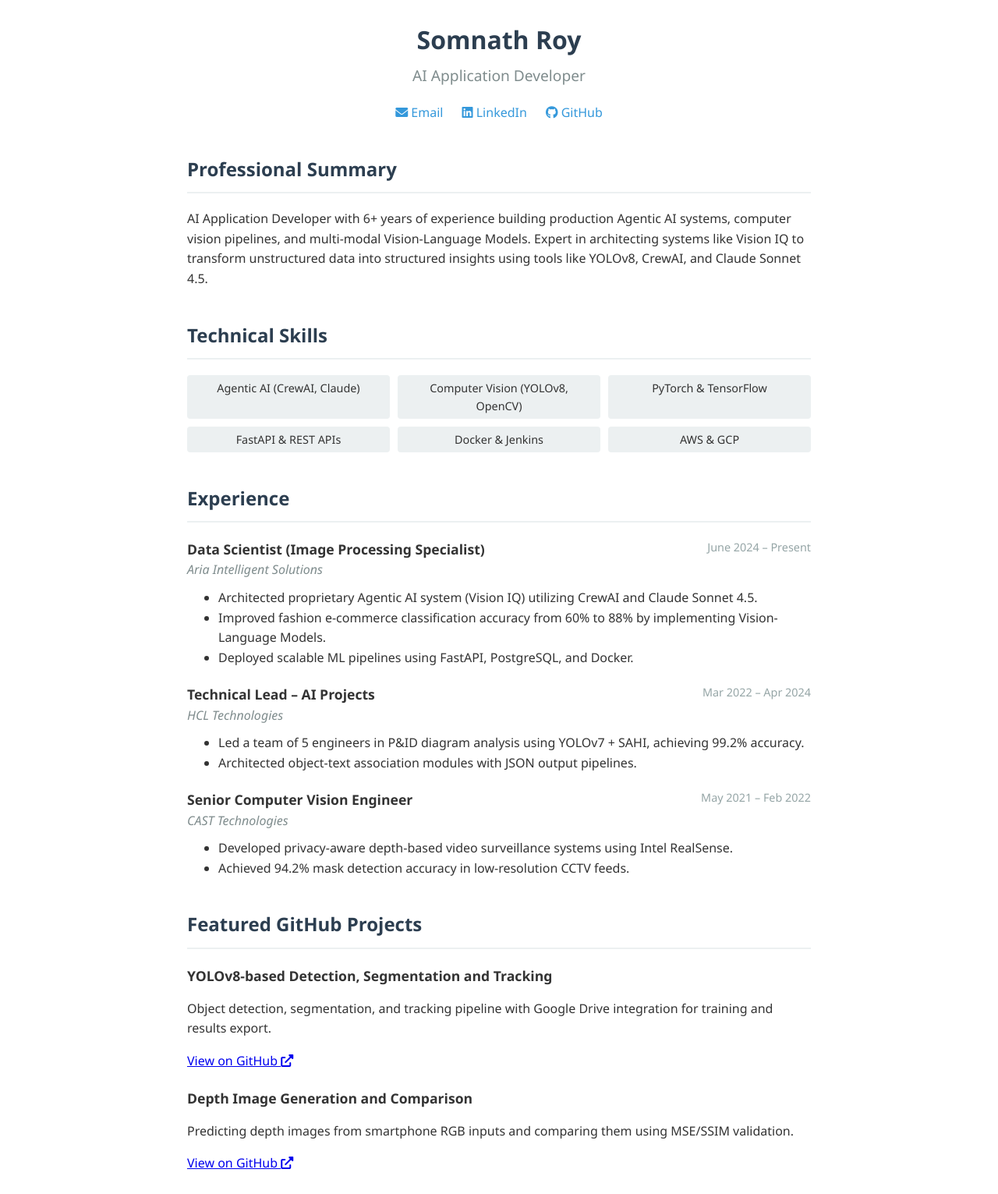
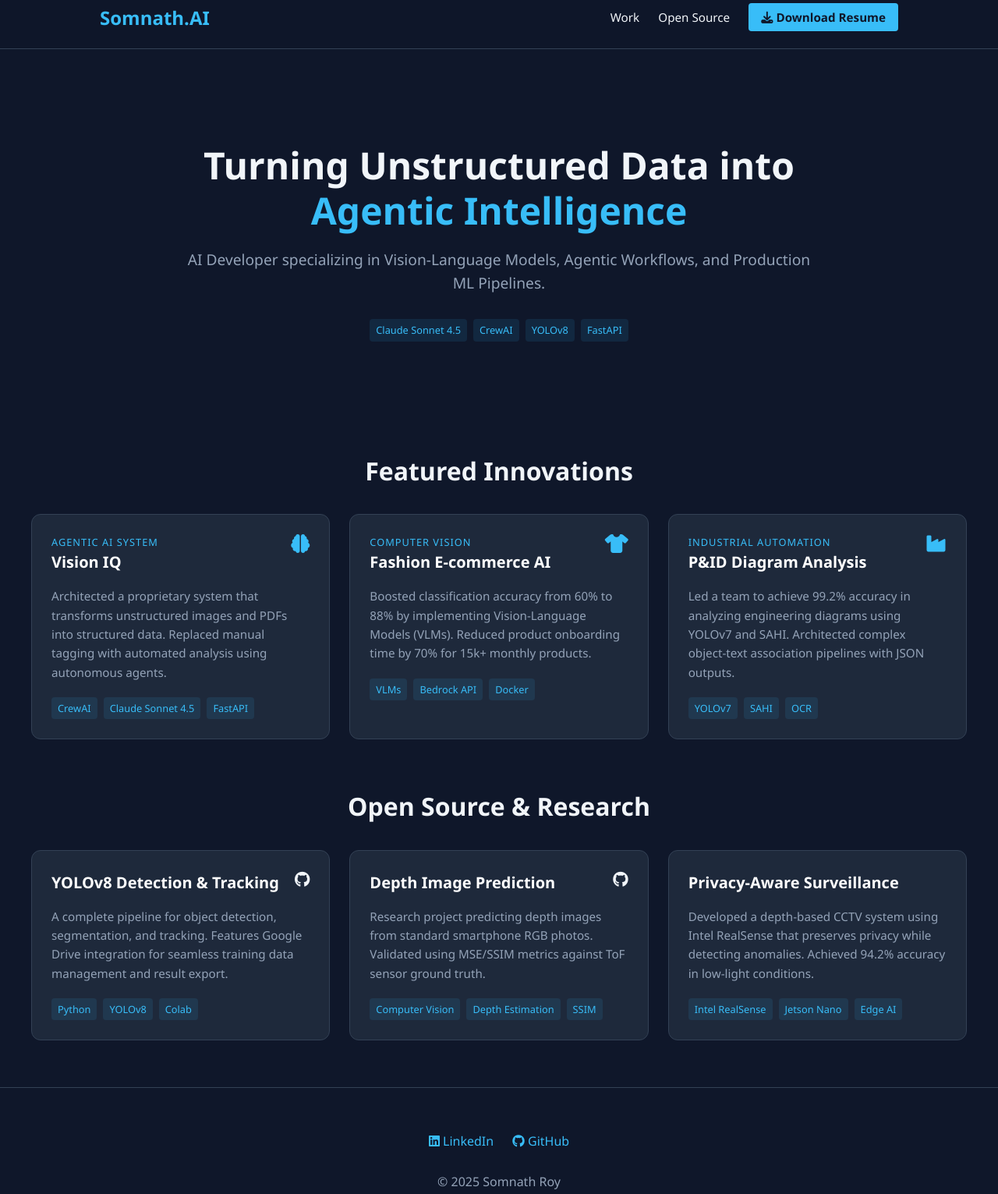
Before and after one commit to Somroy1993/Somroy1993.github.io, a plain HTML site: page index.html in a window 1280 px wide. Shown: the part 16-1547 px from the top of the page at 78% size. Drawn offline with Linux system fonts and the light colour scheme.

Commit message:
Update index.html

```diff
--- a/index.html
+++ b/index.html
@@ -3,122 +3,307 @@
 <head>
     <meta charset="UTF-8">
     <meta name="viewport" content="width=device-width, initial-scale=1.0">
-    <title>Somnath Roy - AI Application Developer</title>
+    <title>Somnath Roy | AI & Computer Vision</title>
+    <link rel="stylesheet" href="https://cdnjs.cloudflare.com/ajax/libs/font-awesome/6.4.0/css/all.min.css">
     <style>
-        body { font-family: 'Segoe UI', Tahoma, Geneva, Verdana, sans-serif; line-height: 1.6; color: #333; max-width: 800px; margin: 0 auto; padding: 20px; }
-        header { text-align: center; margin-bottom: 40px; }
-        h1 { margin-bottom: 5px; color: #2c3e50; }
-        .subtitle { color: #7f8c8d; font-size: 1.2em; margin-bottom: 20px; }
-        .contact-info a { color: #3498db; text-decoration: none; margin: 0 10px; }
-        section { margin-bottom: 40px; }
-        h2 { border-bottom: 2px solid #ecf0f1; padding-bottom: 10px; color: #2c3e50; }
-        .job, .project { margin-bottom: 20px; }
-        .job-title { font-weight: bold; font-size: 1.1em; }
-        .company { color: #7f8c8d; font-style: italic; }
-        .date { float: right; color: #95a5a6; font-size: 0.9em; }
-        ul { margin-top: 10px; }
-        .skills-grid { display: grid; grid-template-columns: repeat(auto-fill, minmax(200px, 1fr)); gap: 10px; }
-        .skill-tag { background: #ecf0f1; padding: 5px 10px; border-radius: 4px; font-size: 0.9em; text-align: center; }
-        footer { text-align: center; margin-top: 50px; font-size: 0.8em; color: #95a5a6; }
-        @media (max-width: 600px) { .date { float: none; display: block; } }
+        :root {
+            --bg-color: #0f172a;
+            --card-bg: #1e293b;
+            --text-primary: #f1f5f9;
+            --text-secondary: #94a3b8;
+            --accent: #38bdf8;
+            --accent-hover: #0ea5e9;
+        }
+
+        body {
+            font-family: 'Segoe UI', system-ui, -apple-system, sans-serif;
+            background-color: var(--bg-color);
+            color: var(--text-primary);
+            line-height: 1.6;
+            margin: 0;
+            padding: 0;
+        }
+
+        /* Navigation & Hero */
+        nav {
+            display: flex;
+            justify-content: space-between;
+            align-items: center;
+            padding: 20px 10%;
+            background: rgba(15, 23, 42, 0.95);
+            position: sticky;
+            top: 0;
+            z-index: 100;
+            border-bottom: 1px solid #334155;
+        }
+
+        .logo { font-size: 1.5rem; font-weight: bold; color: var(--accent); }
+
+        .nav-links a {
+            color: var(--text-primary);
+            text-decoration: none;
+            margin-left: 20px;
+            font-size: 0.95rem;
+            transition: color 0.3s;
+        }
+
+        .btn-resume {
+            background-color: var(--accent);
+            color: #0f172a !important;
+            padding: 8px 16px;
+            border-radius: 4px;
+            font-weight: bold;
+        }
+
+        .btn-resume:hover { background-color: var(--accent-hover); }
+
+        .hero {
+            text-align: center;
+            padding: 80px 20px;
+            max-width: 800px;
+            margin: 0 auto;
+        }
+
+        .hero h1 { font-size: 3rem; margin-bottom: 10px; line-height: 1.2; }
+        .hero p { color: var(--text-secondary); font-size: 1.2rem; margin-bottom: 30px; }
+
+        /* Projects Grid */
+        .section-title {
+            text-align: center;
+            font-size: 2rem;
+            margin: 60px 0 30px;
+        }
+
+        .container {
+            max-width: 1200px;
+            margin: 0 auto;
+            padding: 0 20px;
+        }
+
+        .project-grid {
+            display: grid;
+            grid-template-columns: repeat(auto-fit, minmax(350px, 1fr));
+            gap: 25px;
+        }
+
+        .project-card {
+            background: var(--card-bg);
+            border-radius: 12px;
+            padding: 25px;
+            border: 1px solid #334155;
+            transition: transform 0.3s ease, box-shadow 0.3s ease;
+        }
+
+        .project-card:hover {
+            transform: translateY(-5px);
+            box-shadow: 0 10px 20px rgba(0,0,0,0.3);
+            border-color: var(--accent);
+        }
+
+        .project-header {
+            display: flex;
+            justify-content: space-between;
+            align-items: start;
+            margin-bottom: 15px;
+        }
+
+        .project-title { font-size: 1.25rem; font-weight: bold; color: #fff; margin: 0; }
+        .project-type { font-size: 0.8rem; color: var(--accent); text-transform: uppercase; letter-spacing: 1px; }
+
+        .project-desc { color: var(--text-secondary); font-size: 0.95rem; margin-bottom: 20px; }
+
+        .tech-stack {
+            display: flex;
+            flex-wrap: wrap;
+            gap: 8px;
+            margin-top: auto;
+        }
+
+        .tech-tag {
+            background: rgba(56, 189, 248, 0.1);
+            color: var(--accent);
+            padding: 4px 8px;
+            border-radius: 4px;
+            font-size: 0.8rem;
+        }
+
+        .card-links {
+            margin-top: 20px;
+            border-top: 1px solid #334155;
+            padding-top: 15px;
+        }
+
+        .card-links a {
+            color: var(--text-secondary);
+            text-decoration: none;
+            font-size: 0.9rem;
+            margin-right: 15px;
+        }
+
+        .card-links a:hover { color: var(--accent); }
+
+        footer {
+            text-align: center;
+            padding: 40px;
+            margin-top: 60px;
+            color: var(--text-secondary);
+            border-top: 1px solid #334155;
+        }
     </style>
-    <!-- Font Awesome for Icons -->
-    <link rel="stylesheet" href="https://cdnjs.cloudflare.com/ajax/libs/font-awesome/6.0.0/css/all.min.css">
 </head>
 <body>
 
-<header>
-    <h1>Somnath Roy</h1>
-    <div class="subtitle">AI Application Developer</div>
-    <div class="contact-info">
-        <a href="mailto:somroymail@gmail.com"><i class="fas fa-envelope"></i> Email</a>
-        <a href="https://linkedin.com/in/somnathroy1993" target="_blank"><i class="fab fa-linkedin"></i> LinkedIn</a>
-        <a href="https://github.com/Somroy1993" target="_blank"><i class="fab fa-github"></i> GitHub</a>
+<nav>
+    <div class="logo">Somnath.AI</div>
+    <div class="nav-links">
+        <a href="#featured">Work</a>
+        <a href="#opensource">Open Source</a>
+        <a href="resume.pdf" class="btn-resume" download><i class="fas fa-download"></i> Download Resume</a>
     </div>
-</header>
+</nav>
 
-<section id="about">
-    <h2>Professional Summary</h2>
-    <p>
-        AI Application Developer with 6+ years of experience building production Agentic AI systems, computer vision pipelines, and multi-modal Vision-Language Models.
-        Expert in architecting systems like Vision IQ to transform unstructured data into structured insights using tools like YOLOv8, CrewAI, and Claude Sonnet 4.5.
-    </p>
-</section>
-
-<section id="skills">
-    <h2>Technical Skills</h2>
-    <div class="skills-grid">
-        <div class="skill-tag">Agentic AI (CrewAI, Claude)</div>
-        <div class="skill-tag">Computer Vision (YOLOv8, OpenCV)</div>
-        <div class="skill-tag">PyTorch & TensorFlow</div>
-        <div class="skill-tag">FastAPI & REST APIs</div>
-        <div class="skill-tag">Docker & Jenkins</div>
-        <div class="skill-tag">AWS & GCP</div>
+<section class="hero">
+    <h1>Turning Unstructured Data into <span style="color: var(--accent);">Agentic Intelligence</span></h1>
+    <p>AI Developer specializing in Vision-Language Models, Agentic Workflows, and Production ML Pipelines.</p>
+    <div class="tech-stack" style="justify-content: center;">
+        <span class="tech-tag">Claude Sonnet 4.5</span>
+        <span class="tech-tag">CrewAI</span>
+        <span class="tech-tag">YOLOv8</span>
+        <span class="tech-tag">FastAPI</span>
     </div>
 </section>
 
-<section id="experience">
-    <h2>Experience</h2>
+<div class="container">
+    <h2 class="section-title" id="featured">Featured Innovations</h2>
+    <div class="project-grid">
 
-    <div class="job">
-        <div class="date">June 2024 – Present</div>
-        <div class="job-title">Data Scientist (Image Processing Specialist)</div>
-        <div class="company">Aria Intelligent Solutions</div>
-        <ul>
-            <li>Architected proprietary Agentic AI system (Vision IQ) utilizing CrewAI and Claude Sonnet 4.5.</li>
-            <li>Improved fashion e-commerce classification accuracy from 60% to 88% by implementing Vision-Language Models.</li>
-            <li>Deployed scalable ML pipelines using FastAPI, PostgreSQL, and Docker.</li>
-        </ul>
+        <!-- Project 1: Vision IQ -->
+        <div class="project-card">
+            <div class="project-header">
+                <div>
+                    <div class="project-type">Agentic AI System</div>
+                    <h3 class="project-title">Vision IQ</h3>
+                </div>
+                <i class="fas fa-brain" style="color: var(--accent); font-size: 1.5rem;"></i>
+            </div>
+            <p class="project-desc">
+                Architected a proprietary system that transforms unstructured images and PDFs into structured data.
+                Replaced manual tagging with automated analysis using autonomous agents.
+            </p>
+            <div class="tech-stack">
+                <span class="tech-tag">CrewAI</span>
+                <span class="tech-tag">Claude Sonnet 4.5</span>
+                <span class="tech-tag">FastAPI</span>
+            </div>
         </div>
 
-    <div class="job">
-        <div class="date">Mar 2022 – Apr 2024</div>
-        <div class="job-title">Technical Lead – AI Projects</div>
-        <div class="company">HCL Technologies</div>
-        <ul>
-            <li>Led a team of 5 engineers in P&ID diagram analysis using YOLOv7 + SAHI, achieving 99.2% accuracy.</li>
-            <li>Architected object-text association modules with JSON output pipelines.</li>
-        </ul>
+        <!-- Project 2: Fashion VLM -->
+        <div class="project-card">
+            <div class="project-header">
+                <div>
+                    <div class="project-type">Computer Vision</div>
+                    <h3 class="project-title">Fashion E-commerce AI</h3>
+                </div>
+                <i class="fas fa-tshirt" style="color: var(--accent); font-size: 1.5rem;"></i>
+            </div>
+            <p class="project-desc">
+                Boosted classification accuracy from 60% to 88% by implementing Vision-Language Models (VLMs).
+                Reduced product onboarding time by 70% for 15k+ monthly products.
+            </p>
+            <div class="tech-stack">
+                <span class="tech-tag">VLMs</span>
+                <span class="tech-tag">Bedrock API</span>
+                <span class="tech-tag">Docker</span>
+            </div>
         </div>
 
-    <div class="job">
-        <div class="date">May 2021 – Feb 2022</div>
-        <div class="job-title">Senior Computer Vision Engineer</div>
-        <div class="company">CAST Technologies</div>
-        <ul>
-            <li>Developed privacy-aware depth-based video surveillance systems using Intel RealSense.</li>
-            <li>Achieved 94.2% mask detection accuracy in low-resolution CCTV feeds.</li>
-        </ul>
+        <!-- Project 3: Industrial P&ID -->
+        <div class="project-card">
+            <div class="project-header">
+                <div>
+                    <div class="project-type">Industrial Automation</div>
+                    <h3 class="project-title">P&ID Diagram Analysis</h3>
                 </div>
-</section>
-
-<section id="projects">
-    <h2>Featured GitHub Projects</h2>
-
-    <div class="project">
-        <div class="job-title">YOLOv8-based Detection, Segmentation and Tracking</div>
-        <p>Object detection, segmentation, and tracking pipeline with Google Drive integration for training and results export.</p>
-        <a href="https://github.com/Somroy1993/YOLOV8-based-detection-segmentation-and-tracking" target="_blank">View on GitHub <i class="fas fa-external-link-alt"></i></a>
+                <i class="fas fa-industry" style="color: var(--accent); font-size: 1.5rem;"></i>
+            </div>
+            <p class="project-desc">
+                Led a team to achieve 99.2% accuracy in analyzing engineering diagrams using YOLOv7 and SAHI.
+                Architected complex object-text association pipelines with JSON outputs.
+            </p>
+            <div class="tech-stack">
+                <span class="tech-tag">YOLOv7</span>
+                <span class="tech-tag">SAHI</span>
+                <span class="tech-tag">OCR</span>
+            </div>
+        </div>
     </div>
 
-    <div class="project">
-        <div class="job-title">Depth Image Generation and Comparison</div>
-        <p>Predicting depth images from smartphone RGB inputs and comparing them using MSE/SSIM validation.</p>
-        <a href="https://github.com/Somroy1993/Depth-Prediction-and-Comparison-from-Smartphone-Photos" target="_blank">View on GitHub <i class="fas fa-external-link-alt"></i></a>
+    <h2 class="section-title" id="opensource">Open Source & Research</h2>
+    <div class="project-grid">
+
+        <!-- GitHub Project 1 -->
+        <div class="project-card">
+            <div class="project-header">
+                <div>
+                    <h3 class="project-title">YOLOv8 Detection & Tracking</h3>
                 </div>
-</section>
+                <a href="https://github.com/Somroy1993/YOLOV8-based-detection-segmentation-and-tracking" target="_blank" style="color: var(--text-primary);"><i class="fab fa-github fa-lg"></i></a>
+            </div>
+            <p class="project-desc">
+                A complete pipeline for object detection, segmentation, and tracking. Features Google Drive integration for seamless training data management and result export.
+            </p>
+            <div class="tech-stack">
+                <span class="tech-tag">Python</span>
+                <span class="tech-tag">YOLOv8</span>
+                <span class="tech-tag">Colab</span>
+            </div>
+        </div>
 
-<section id="education">
-    <h2>Education</h2>
-    <div class="job">
-        <div class="date">2019</div>
-        <div class="job-title">M.Tech – Intelligent Automation & Robotics</div>
-        <div class="company">Jadavpur University (CGPA: 8.92)</div>
+        <!-- GitHub Project 2 -->
+        <div class="project-card">
+            <div class="project-header">
+                <div>
+                    <h3 class="project-title">Depth Image Prediction</h3>
                 </div>
-</section>
+                <a href="https://github.com/Somroy1993/Depth-Prediction-and-Comparison-from-Smartphone-Photos" target="_blank" style="color: var(--text-primary);"><i class="fab fa-github fa-lg"></i></a>
+            </div>
+            <p class="project-desc">
+                Research project predicting depth images from standard smartphone RGB photos. Validated using MSE/SSIM metrics against ToF sensor ground truth.
+            </p>
+            <div class="tech-stack">
+                <span class="tech-tag">Computer Vision</span>
+                <span class="tech-tag">Depth Estimation</span>
+                <span class="tech-tag">SSIM</span>
+            </div>
+        </div>
+
+        <!-- Project 3: Privacy Surveillance -->
+        <div class="project-card">
+            <div class="project-header">
+                <div>
+                    <h3 class="project-title">Privacy-Aware Surveillance</h3>
+                </div>
+            </div>
+            <p class="project-desc">
+                Developed a depth-based CCTV system using Intel RealSense that preserves privacy while detecting anomalies. Achieved 94.2% accuracy in low-light conditions.
+            </p>
+            <div class="tech-stack">
+                <span class="tech-tag">Intel RealSense</span>
+                <span class="tech-tag">Jetson Nano</span>
+                <span class="tech-tag">Edge AI</span>
+            </div>
+        </div>
+
+    </div>
+</div>
 
 <footer>
-    <p>&copy; 2025 Somnath Roy. Hosted on GitHub Pages.</p>
+    <p>
+        <a href="https://linkedin.com/in/somnathroy1993" target="_blank" style="color: var(--accent); text-decoration: none; margin: 0 10px;"><i class="fab fa-linkedin"></i> LinkedIn</a>
+        <a href="https://github.com/Somroy1993" target="_blank" style="color: var(--accent); text-decoration: none; margin: 0 10px;"><i class="fab fa-github"></i> GitHub</a>
+        <br><br>
+        &copy; 2025 Somnath Roy
+    </p>
 </footer>
 
 </body>
```
Lines whose indentation alone changed are shown as unchanged.
